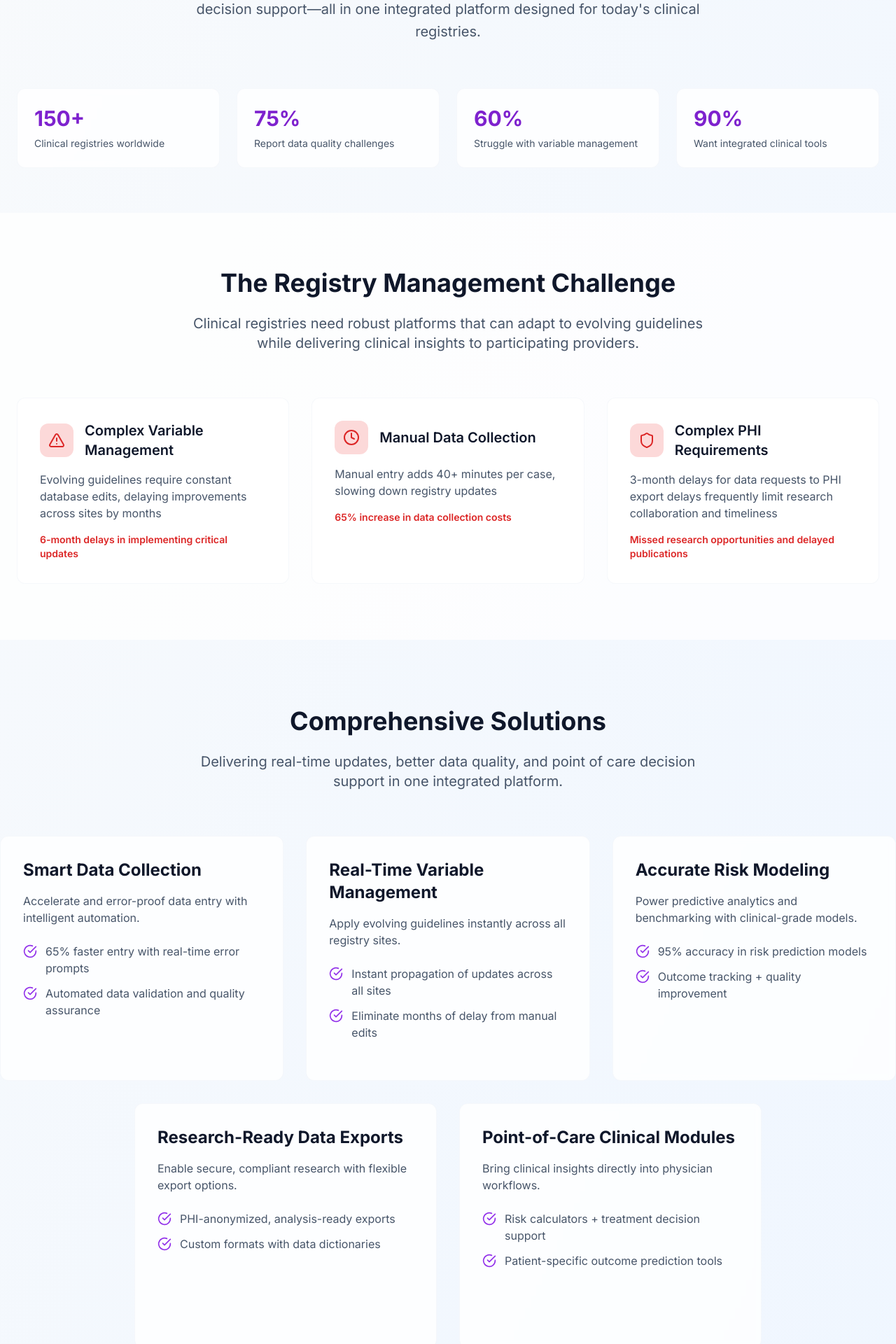
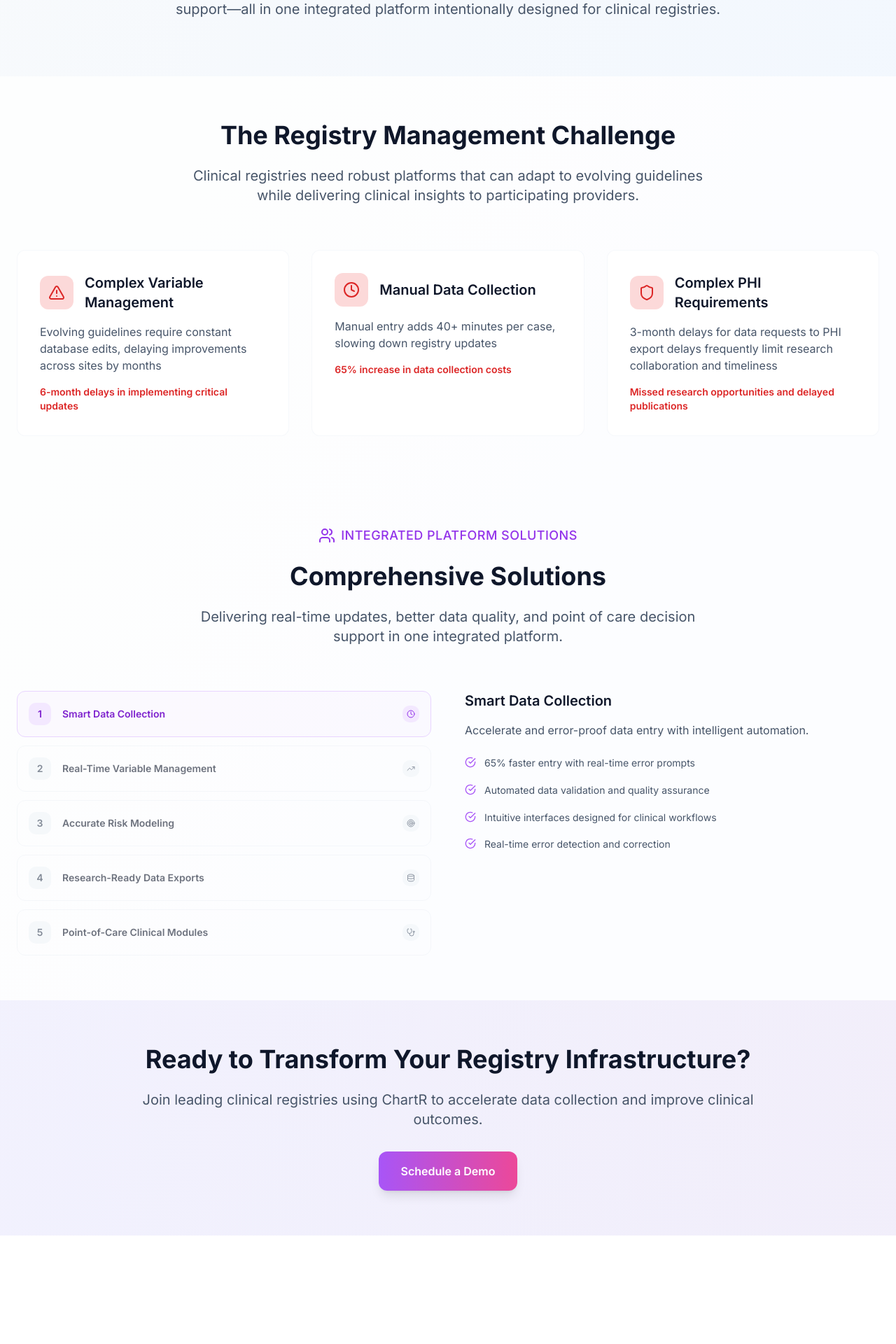
Before and after one commit to ChartR-Health/chartr-website, a Next.js app: page /solutions/medical-societies in a window 1280 px wide. Shown: the part 320-2240 px from the top of the page at 70% size. After the commit the page ends 2085 px from the top, so only its background shows below. Built offline with nearby package versions, Linux system fonts and the light colour scheme.

Commit message:
registries

```diff
--- a/src/app/solutions/medical-societies/page.tsx
+++ b/src/app/solutions/medical-societies/page.tsx
@@ -1,10 +1,12 @@
 'use client'
 
-import React from 'react'
+import React, { useState } from 'react'
 import { motion } from 'framer-motion'
 import { ChevronRight, Users, BookOpen, TrendingUp, Award, Clock, Shield, Target, CheckCircle, BarChart3, Database, FileText, Settings, Download, Stethoscope, AlertTriangle } from 'lucide-react'
 
 const ClinicalRegistriesSolutionsPage = () => {
+  const [selectedFeature, setSelectedFeature] = useState(0);
+
   const benefits = [
     {
       icon: Clock,
@@ -56,45 +58,65 @@ const ClinicalRegistriesSolutionsPage = () => {
     }
   ]
 
-  const solutions = [
+  const comprehensiveSolutions = [
     {
+      number: "1",
       title: "Smart Data Collection",
+      icon: Clock,
       description: "Accelerate and error-proof data entry with intelligent automation.",
       features: [
         "65% faster entry with real-time error prompts",
-        "Automated data validation and quality assurance"
+        "Automated data validation and quality assurance",
+        "Intuitive interfaces designed for clinical workflows",
+        "Real-time error detection and correction"
       ]
     },
     {
+      number: "2",
       title: "Real-Time Variable Management",
+      icon: TrendingUp,
       description: "Apply evolving guidelines instantly across all registry sites.",
       features: [
         "Instant propagation of updates across all sites",
-        "Eliminate months of delay from manual edits"
+        "Eliminate months of delay from manual edits",
+        "Version control and change tracking",
+        "Automated notification system for updates"
       ]
     },
     {
+      number: "3",
       title: "Accurate Risk Modeling",
+      icon: Target,
       description: "Power predictive analytics and benchmarking with clinical-grade models.",
       features: [
         "95% accuracy in risk prediction models",
-        "Outcome tracking + quality improvement"
+        "Outcome tracking + quality improvement",
+        "Real-time risk calculations",
+        "Benchmarking against national standards"
       ]
     },
     {
+      number: "4",
       title: "Research-Ready Data Exports",
+      icon: Database,
       description: "Enable secure, compliant research with flexible export options.",
       features: [
         "PHI-anonymized, analysis-ready exports",
-        "Custom formats with data dictionaries"
+        "Custom formats with data dictionaries",
+        "Compliance with HIPAA and research standards",
+        "Automated data quality reports"
       ]
     },
     {
+      number: "5",
       title: "Point-of-Care Clinical Modules",
+      icon: Stethoscope,
       description: "Bring clinical insights directly into physician workflows.",
       features: [
         "Risk calculators + treatment decision support",
-        "Patient-specific outcome prediction tools"
+        "Patient-specific outcome prediction tools",
+        "Integration with existing clinical systems",
+        "Real-time clinical decision support"
       ]
     }
   ]
@@ -124,13 +146,13 @@ const ClinicalRegistriesSolutionsPage = () => {
   return (
     <div className="min-h-screen bg-gradient-to-br from-slate-50 to-blue-50">
       {/* Hero Section */}
-      <section className="relative pt-24 pb-16 px-6">
+      <section className="relative pt-24 pb-12 px-6">
         <div className="max-w-7xl mx-auto">
           <motion.div
             initial={{ opacity: 0, y: 60 }}
             animate={{ opacity: 1, y: 0 }}
             transition={{ duration: 0.6, ease: "easeOut" }}
-            className="text-center mb-16"
+            className="text-center mb-8"
           >
             <div className="flex items-center justify-center gap-2 text-purple-600 mb-6">
               <span className="text-sm font-medium tracking-wide uppercase">Solutions for Clinical Registries</span>
@@ -139,38 +161,15 @@ const ClinicalRegistriesSolutionsPage = () => {
             <h1 className="text-5xl md:text-6xl font-bold text-slate-900 mb-6 leading-tight">
               Modern Registry Infrastructure, Built for <span className="bg-gradient-to-r from-purple-400 to-pink-400 bg-clip-text text-transparent">Clinical Impact</span>
             </h1>
-            <p className="text-xl text-slate-600 max-w-3xl mx-auto leading-relaxed">
-              Streamline data entry, manage variables in real-time, and deliver point-of-care decision support—all in one integrated platform designed for today's clinical registries.
+            <p className="text-xl text-slate-600 max-w-4xl mx-auto leading-relaxed">
+              Streamline data entry, manage variables in real-time, and deliver point-of-care decision support—all in one integrated platform intentionally designed for clinical registries.
             </p>
-          </motion.div>
-
-          {/* Market Stats */}
-          <motion.div
-            initial={{ opacity: 0, y: 40 }}
-            animate={{ opacity: 1, y: 0 }}
-            transition={{ duration: 0.6, ease: "easeOut", delay: 0.2 }}
-            className="grid grid-cols-1 md:grid-cols-2 lg:grid-cols-4 gap-6"
-          >
-            {marketStats.map((stat, index) => (
-              <motion.div
-                key={index}
-                initial={{ opacity: 0, y: 20 }}
-                animate={{ opacity: 1, y: 0 }}
-                transition={{ duration: 0.5, delay: index * 0.1 }}
-                className="bg-white/80 dark:bg-slate-800/80 backdrop-blur-sm p-6 rounded-xl border border-slate-200/30 dark:border-slate-700/30 hover:border-purple-300/50 dark:hover:border-purple-500/50 transition-all duration-300"
-              >
-                <div className="text-3xl font-bold mb-2 text-purple-700 dark:text-purple-400">
-                  {stat.stat}
-                </div>
-                <div className="text-slate-600 dark:text-slate-400 text-sm">{stat.description}</div>
-              </motion.div>
-            ))}
           </motion.div>
         </div>
       </section>
 
       {/* Challenges Section */}
-      <section className="py-20 px-6 bg-white/80">
+      <section className="py-16 px-6 bg-white/80">
         <div className="max-w-7xl mx-auto">
           <motion.div
             initial={{ opacity: 0, y: 60 }}
@@ -209,8 +208,8 @@ const ClinicalRegistriesSolutionsPage = () => {
         </div>
       </section>
 
-      {/* Solutions Section */}
-      <section className="py-24 relative">
+      {/* Comprehensive Solutions Section */}
+      <section className="py-16 px-6 bg-white/80">
         <div className="max-w-7xl mx-auto">
           <motion.div
             initial={{ opacity: 0, y: 60 }}
@@ -218,6 +217,10 @@ const ClinicalRegistriesSolutionsPage = () => {
             transition={{ duration: 0.6, ease: "easeOut" }}
             className="text-center mb-16"
           >
+            <div className="flex items-center justify-center gap-2 text-purple-600 mb-6">
+              <Users className="w-6 h-6" />
+              <span className="text-lg font-medium tracking-wide uppercase">Integrated Platform Solutions</span>
+            </div>
             <h2 className="text-4xl font-bold text-slate-900 mb-6">
               Comprehensive Solutions
             </h2>
@@ -226,50 +229,130 @@ const ClinicalRegistriesSolutionsPage = () => {
             </p>
           </motion.div>
 
-          <div className="grid grid-cols-1 lg:grid-cols-3 gap-8">
-            {solutions.slice(0, 3).map((solution, index) => (
+          {/* Interactive Features Layout */}
+          <div className="grid lg:grid-cols-2 gap-12 items-start">
+            {/* Left Side: Feature List */}
+            <div className="space-y-3">
+              {comprehensiveSolutions.map((feature, index) => (
+                <div key={index}>
                   <motion.div
-                key={index}
-                initial={{ opacity: 0, y: 60 }}
+                    className={`group cursor-pointer transition-all duration-300 ${
+                      selectedFeature === index ? 'opacity-100' : 'opacity-60 hover:opacity-100'
+                    }`}
+                    initial={{ opacity: 0, x: -20 }}
+                    animate={{ opacity: selectedFeature === index ? 1 : 0.6, x: 0 }}
+                    transition={{ duration: 0.6, delay: 0.2 + index * 0.1 }}
+                    onClick={() => setSelectedFeature(index)}
+                  >
+                    <div className={`flex items-center space-x-4 p-4 rounded-lg border transition-all duration-300 ${
+                      selectedFeature === index
+                        ? 'border-purple-200 bg-purple-50/50'
+                        : 'border-slate-200/50 hover:border-slate-300 hover:bg-slate-50/50'
+                    }`}>
+                      {/* Number */}
+                      <div className={`flex-shrink-0 w-8 h-8 rounded-md flex items-center justify-center transition-colors ${
+                        selectedFeature === index
+                          ? 'bg-purple-100'
+                          : 'bg-slate-100 group-hover:bg-slate-200'
+                      }`}>
+                        <span className={`text-sm font-semibold ${
+                          selectedFeature === index
+                            ? 'text-purple-700'
+                            : 'text-slate-700'
+                        }`}>
+                          {feature.number}
+                        </span>
+                      </div>
+
+                      {/* Content */}
+                      <div className="flex-1">
+                        <h3 className={`font-semibold text-sm ${
+                          selectedFeature === index
+                            ? 'text-purple-700'
+                            : 'text-slate-900'
+                        }`}>
+                          {feature.title}
+                        </h3>
+                      </div>
+
+                      {/* Icon */}
+                      <div className={`flex-shrink-0 w-6 h-6 rounded-md flex items-center justify-center transition-colors ${
+                        selectedFeature === index
+                          ? 'bg-purple-100'
+                          : 'bg-slate-100 group-hover:bg-slate-200'
+                      }`}>
+                        <feature.icon className={`w-3 h-3 ${
+                          selectedFeature === index
+                            ? 'text-purple-600'
+                            : 'text-slate-600'
+                        }`} />
+                      </div>
+                    </div>
+                  </motion.div>
+
+                  {/* Mobile: Detailed Content appears directly under each feature */}
+                  <div className="lg:hidden">
+                    {selectedFeature === index && (
+                      <motion.div
+                        initial={{ opacity: 0, y: 10 }}
                         animate={{ opacity: 1, y: 0 }}
-                transition={{ duration: 0.6, ease: "easeOut", delay: index * 0.2 }}
-                className="bg-white/80 dark:bg-slate-800/80 backdrop-blur-sm p-8 rounded-xl border border-slate-200/30 dark:border-slate-700/30 hover:border-purple-300/50 dark:hover:border-purple-500/50 transition-all duration-300 h-[350px]"
+                        transition={{ duration: 0.3 }}
+                        className="mt-4 p-4 bg-slate-50/50 rounded-lg border border-slate-200/30"
                       >
-                <h3 className="text-2xl font-bold text-slate-900 dark:text-slate-100 mb-4">{solution.title}</h3>
-                <p className="text-slate-600 dark:text-slate-400 mb-6">{solution.description}</p>
+                        <h3 className="text-lg font-semibold text-slate-900 mb-3">
+                          {feature.title}
+                        </h3>
+                        <p className="text-slate-600 mb-4 text-sm">
+                          {feature.description}
+                        </p>
+
                         <ul className="space-y-3">
-                  {solution.features.map((feature, featureIndex) => (
-                    <li key={featureIndex} className="flex items-start gap-3">
-                      <CheckCircle className="w-5 h-5 mt-0.5 flex-shrink-0 text-purple-600 dark:text-purple-400" />
-                      <span className="text-slate-600 dark:text-slate-400">{feature}</span>
+                          {feature.features.map((feat, featureIndex) => (
+                            <li key={featureIndex} className="flex items-start space-x-3">
+                              <CheckCircle className="w-4 h-4 text-purple-500 mt-0.5 flex-shrink-0" />
+                              <span className="text-sm text-slate-600 leading-relaxed">
+                                {feat}
+                              </span>
                             </li>
                           ))}
                         </ul>
                       </motion.div>
+                    )}
+                  </div>
+                </div>
               ))}
             </div>
 
-          <div className="grid grid-cols-1 lg:grid-cols-2 gap-8 max-w-4xl mx-auto mt-8">
-            {solutions.slice(3).map((solution, index) => (
+            {/* Desktop: Right Side: Detailed Content */}
+            <div className="hidden lg:block sticky top-8">
               <motion.div
-                key={index}
-                initial={{ opacity: 0, y: 60 }}
+                key={selectedFeature}
+                initial={{ opacity: 0, y: 20 }}
                 animate={{ opacity: 1, y: 0 }}
-                transition={{ duration: 0.6, ease: "easeOut", delay: index * 0.2 }}
-                className="bg-white/80 dark:bg-slate-800/80 backdrop-blur-sm p-8 rounded-xl border border-slate-200/30 dark:border-slate-700/30 hover:border-purple-300/50 dark:hover:border-purple-500/50 transition-all duration-300 h-[350px]"
+                transition={{ duration: 0.4 }}
+                className="space-y-6"
               >
-                <h3 className="text-2xl font-bold text-slate-900 dark:text-slate-100 mb-4">{solution.title}</h3>
-                <p className="text-slate-600 dark:text-slate-400 mb-6">{solution.description}</p>
-                <ul className="space-y-3">
-                  {solution.features.map((feature, featureIndex) => (
-                    <li key={featureIndex} className="flex items-start gap-3">
-                      <CheckCircle className="w-5 h-5 mt-0.5 flex-shrink-0 text-purple-600 dark:text-purple-400" />
-                      <span className="text-slate-600 dark:text-slate-400">{feature}</span>
+                <div>
+                  <h3 className="text-xl font-semibold text-slate-900 mb-4">
+                    {comprehensiveSolutions[selectedFeature].title}
+                  </h3>
+                  <p className="text-slate-600 mb-6">
+                    {comprehensiveSolutions[selectedFeature].description}
+                  </p>
+
+                  <ul className="space-y-4">
+                    {comprehensiveSolutions[selectedFeature].features.map((feature, featureIndex) => (
+                      <li key={featureIndex} className="flex items-start space-x-3">
+                        <CheckCircle className="w-4 h-4 text-purple-500 mt-0.5 flex-shrink-0" />
+                        <span className="text-sm text-slate-600 leading-relaxed">
+                          {feature}
+                        </span>
                       </li>
                     ))}
                   </ul>
+                </div>
               </motion.div>
-            ))}
+            </div>
           </div>
         </div>
       </section>
@@ -277,7 +360,7 @@ const ClinicalRegistriesSolutionsPage = () => {
 
 
       {/* CTA Section */}
-      <section className="py-20 px-6 bg-gradient-to-r from-purple-200/20 to-pink-200/20">
+      <section className="py-16 px-6 bg-gradient-to-r from-purple-200/20 to-pink-200/20">
         <div className="max-w-4xl mx-auto text-center">
           <motion.div
             initial={{ opacity: 0, y: 60 }}
@@ -285,10 +368,10 @@ const ClinicalRegistriesSolutionsPage = () => {
             transition={{ duration: 0.6, ease: "easeOut" }}
           >
             <h2 className="text-4xl font-bold text-slate-900 mb-6">
-              Ready to Transform Your Evidence Synthesis?
+              Ready to Transform Your Registry Infrastructure?
             </h2>
             <p className="text-xl text-slate-600 mb-8">
-              Join leading clinical registries using ChartR to accelerate reviews and improve evidence quality.
+              Join leading clinical registries using ChartR to accelerate data collection and improve clinical outcomes.
             </p>
             <div className="flex justify-center">
               <a href="/contact">
```
Lines whose indentation alone changed are shown as unchanged.
